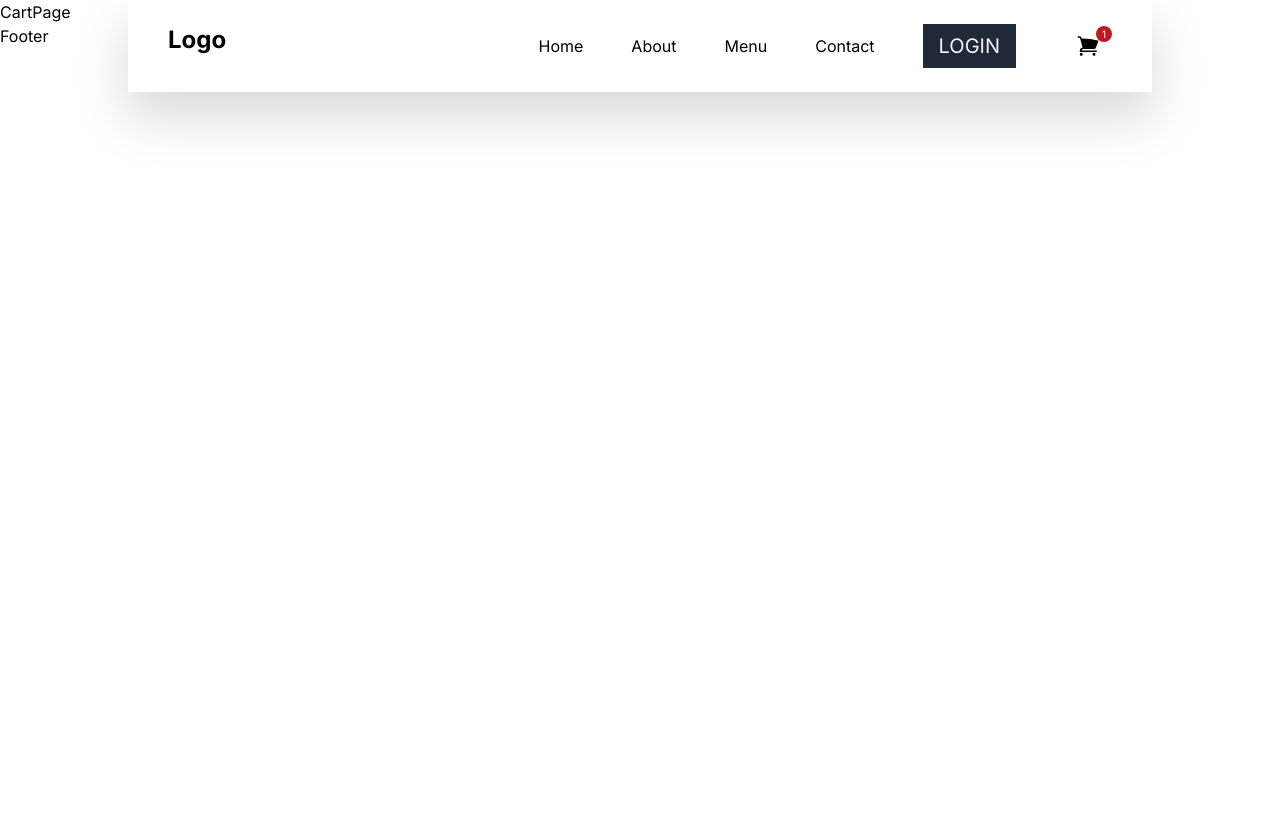
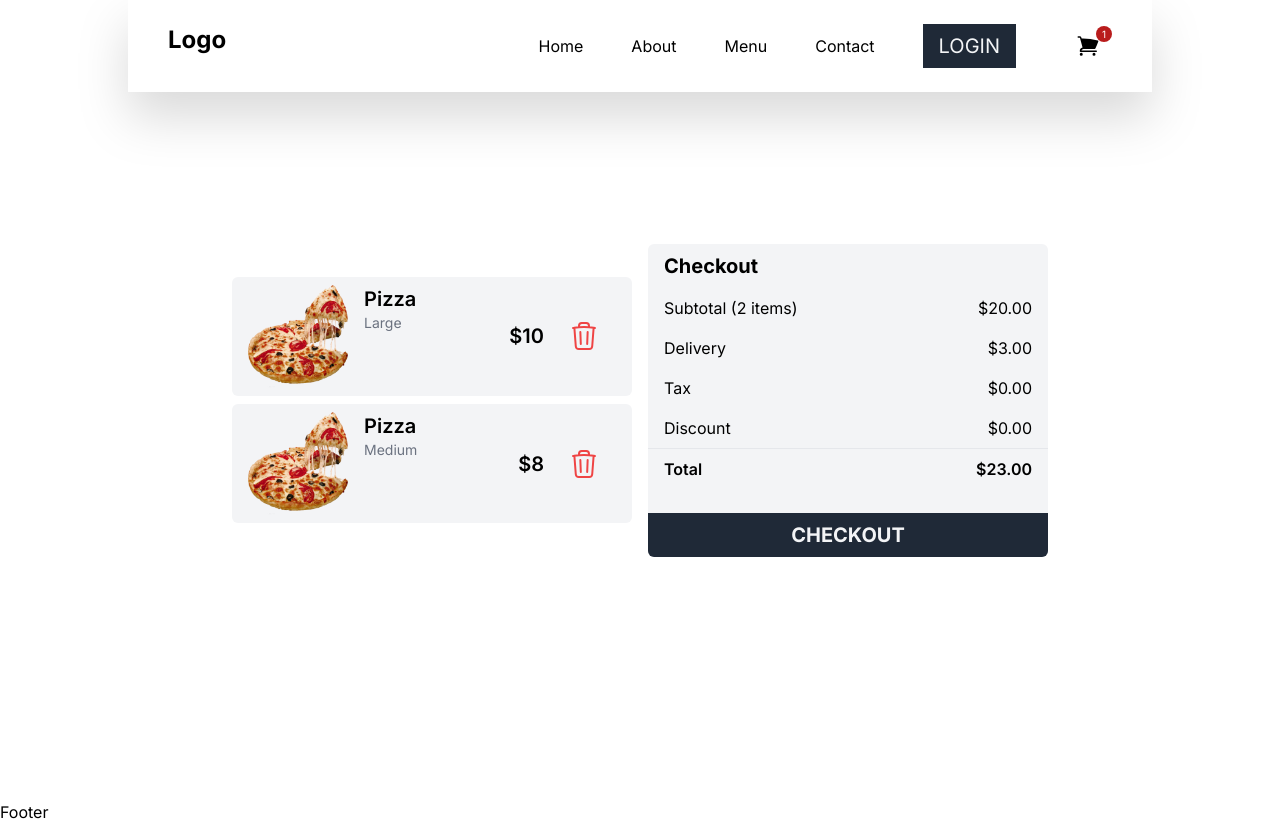
Before and after one commit to jesusfb/food-ordering-app-nextjs-prisma, a Next.js app: page /cart in a window 1280 px wide. Before the commit the page ends 800 px from the top, so only its background shows below. Built offline with nearby package versions, Linux system fonts and the light colour scheme.

Commit message:
cart page added

```diff
--- a/src/app/cart/page.tsx
+++ b/src/app/cart/page.tsx
@@ -1,9 +1,12 @@
 import React from 'react';
+import Carts from "@/components/Carts";
+import Checkout from "@/components/Checkout";
 
 const  CartPage = () => {
     return (
-        <div>
-            CartPage
+        <div className="w-full md:w-[80%] gap-4 mx-auto flex flex-col lg:flex-row items-center justify-center h-screen">
+            <Carts />
+            <Checkout />
         </div>
     );
 };
--- a/src/app/globals.css
+++ b/src/app/globals.css
@@ -13,11 +13,11 @@
     background-color: #F5F5F5;
 }
 .scroll::-webkit-scrollbar-thumb:hover {
-    background-color: #444;
+    background-color: rgb(55 65 81);
 }
 
 .scroll::-webkit-scrollbar-thumb {
     border-radius: 10px;
     -webkit-box-shadow: inset 0 0 6px rgba(0,0,0,.3);
-    background-color: #555;
+    background-color: rgb(31 41 55);
 }
--- /dev/null
+++ b/src/components/Carts.tsx
@@ -0,0 +1,51 @@
+import React from 'react';
+import Image from "next/image";
+
+const Carts = () => {
+    return (
+        <div className="flex flex-col gap-2 w-full lg:w-[400px]">
+            <div className="flex bg-gray-100 rounded-md py-2 px-4">
+                <Image src='/pizza.png' alt='pizza' width={100} height={100}/>
+                <div className="flex justify-between w-full">
+                    <div className="flex flex-col px-4">
+                        <h3 className="text-xl font-semibold">Pizza</h3>
+                        <p className="text-sm text-gray-500">Large</p>
+                    </div>
+                    <div className="flex items-center gap-6 px-4">
+                        <p className="text-xl font-semibold">$10</p>
+                        <svg xmlns="http://www.w3.org/2000/svg"
+                             fill="none"
+                             viewBox="0 0 24 24"
+                             strokeWidth={1.5}
+                             stroke="currentColor"
+                             className="size-8 text-red-500 cursor-pointer">
+                            <path strokeLinecap="round" strokeLinejoin="round" d="m14.74 9-.346 9m-4.788 0L9.26 9m9.968-3.21c.342.052.682.107 1.022.166m-1.022-.165L18.16 19.673a2.25 2.25 0 0 1-2.244 2.077H8.084a2.25 2.25 0 0 1-2.244-2.077L4.772 5.79m14.456 0a48.108 48.108 0 0 0-3.478-.397m-12 .562c.34-.059.68-.114 1.022-.165m0 0a48.11 48.11 0 0 1 3.478-.397m7.5 0v-.916c0-1.18-.91-2.164-2.09-2.201a51.964 51.964 0 0 0-3.32 0c-1.18.037-2.09 1.022-2.09 2.201v.916m7.5 0a48.667 48.667 0 0 0-7.5 0" />
+                        </svg>
+                    </div>
+                </div>
+            </div>
+            <div className="flex bg-gray-100 rounded-md py-2 px-4">
+                <Image src='/pizza.png' alt='pizza' width={100} height={100}/>
+                <div className="flex justify-between w-full">
+                    <div className="flex flex-col px-4">
+                        <h3 className="text-xl font-semibold">Pizza</h3>
+                        <p className="text-sm text-gray-500">Medium</p>
+                    </div>
+                    <div className="flex items-center gap-6 px-4">
+                        <p className="text-xl font-semibold">$8</p>
+                        <svg xmlns="http://www.w3.org/2000/svg"
+                             fill="none"
+                             viewBox="0 0 24 24"
+                             strokeWidth={1.5}
+                             stroke="currentColor"
+                             className="size-8 text-red-500 cursor-pointer">
+                            <path strokeLinecap="round" strokeLinejoin="round" d="m14.74 9-.346 9m-4.788 0L9.26 9m9.968-3.21c.342.052.682.107 1.022.166m-1.022-.165L18.16 19.673a2.25 2.25 0 0 1-2.244 2.077H8.084a2.25 2.25 0 0 1-2.244-2.077L4.772 5.79m14.456 0a48.108 48.108 0 0 0-3.478-.397m-12 .562c.34-.059.68-.114 1.022-.165m0 0a48.11 48.11 0 0 1 3.478-.397m7.5 0v-.916c0-1.18-.91-2.164-2.09-2.201a51.964 51.964 0 0 0-3.32 0c-1.18.037-2.09 1.022-2.09 2.201v.916m7.5 0a48.667 48.667 0 0 0-7.5 0" />
+                        </svg>
+                    </div>
+                </div>
+            </div>
+        </div>
+    );
+};
+
+export default Carts;
--- /dev/null
+++ b/src/components/Checkout.tsx
@@ -0,0 +1,33 @@
+import React from 'react';
+
+const Checkout = () => {
+    return (
+        <div className="flex flex-col w-full lg:w-[400px] bg-gray-100 rounded-md">
+            <h3 className="text-xl font-bold py-2 px-4">Checkout</h3>
+            <div className="flex justify-between px-4 py-2">
+                <p>Subtotal (2 items)</p>
+                <p>$20.00</p>
+            </div>
+            <div className="flex justify-between px-4 py-2">
+                <p>Delivery</p>
+                <p>$3.00</p>
+            </div>
+            <div className="flex justify-between px-4 py-2">
+                <p>Tax</p>
+                <p>$0.00</p>
+            </div>
+            <div className="flex justify-between px-4 py-2">
+                <p>Discount</p>
+                <p>$0.00</p>
+            </div>
+            <hr/>
+            <div className="flex justify-between px-4 py-2">
+                <p className="font-semibold">Total</p>
+                <p className="font-semibold">$23.00</p>
+            </div>
+            <button className="bg-gray-800 text-gray-100 text-xl font-bold px-4 py-2 mt-6 uppercase hover:bg-gray-700 duration-300 rounded-b-md">Checkout</button>
+        </div>
+    );
+};
+
+export default Checkout;
--- a/src/components/Featured.tsx
+++ b/src/components/Featured.tsx
@@ -1,5 +1,6 @@
 import React from 'react';
 import Image from"next/image";
+
 
 const Featured = () => {
 
```
Also changed, not shown: 1 other file (tests, documents, lock files or other folders).
